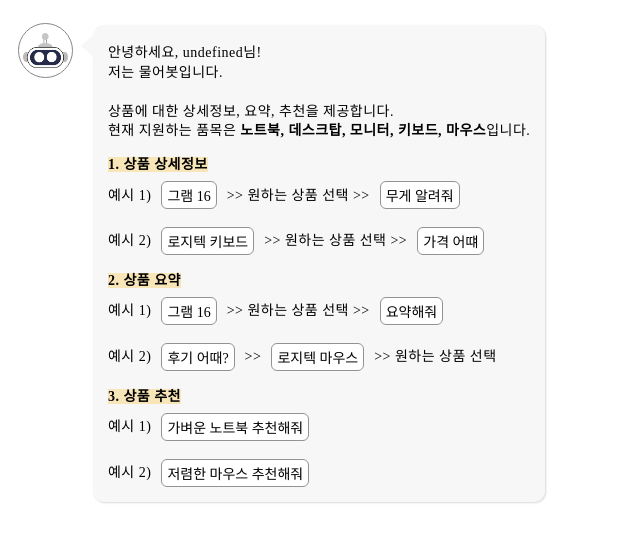
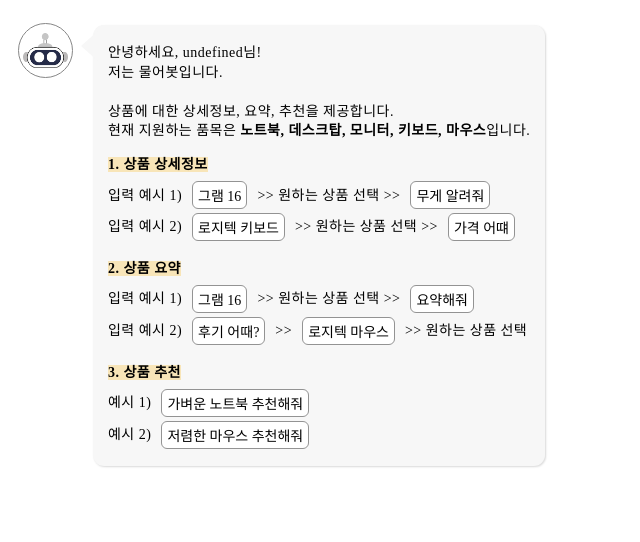
Before and after one commit to hanseongbugi/MURERbot, a React (Create React App) app in the folder murerbot/: page /chat/infoWindow in a window 1280 px wide. Shown: the top 542 px of the page, without its empty margins (0-640 px from the left). Built offline with nearby package versions, Linux system fonts and the light colour scheme; a web font is replaced by a local one.

Commit message:
말풍선 배치, 메시지 수정

```diff
--- a/murerbot/src/components/menu/InfoWindow.js
+++ b/murerbot/src/components/menu/InfoWindow.js
@@ -21,13 +21,13 @@ const InfoWindow=()=>{
                         <div className="info_window_ex_div">
                             <p><strong className="info_window_module">1. 상품 상세정보</strong></p>
                             <div className="info_window_btn_box">
-                                <p>{"예시 1)"}</p>
+                                <p>{"입력 예시 1)"}</p>
                                 <div>{"그램 16"}</div>
                                 <p>{">> 원하는 상품 선택 >>"}</p>
                                 <div>{"무게 알려줘"}</div>
                             </div>
                             <div className="info_window_btn_box">
-                                <p>{"예시 2)"}</p>
+                                <p>{"입력 예시 2)"}</p>
                                 <div>{"로지텍 키보드"}</div>
                                 <p>{">> 원하는 상품 선택 >>"}</p>
                                 <div>{"가격 어떄"}</div>
@@ -36,13 +36,13 @@ const InfoWindow=()=>{
                         <div className="info_window_ex_div">
                             <p><strong className="info_window_module">2. 상품 요약</strong></p>
                             <div className="info_window_btn_box">
-                                <p>{"예시 1)"}</p>
+                                <p>{"입력 예시 1)"}</p>
                                 <div>{"그램 16"}</div>
                                 <p>{">> 원하는 상품 선택 >>"}</p>
                                 <div>{"요약해줘"}</div>
                             </div>
                             <div className="info_window_btn_box">
-                                <p>{"예시 2)"}</p>
+                                <p>{"입력 예시 2)"}</p>
                                 <div>{"후기 어때?"}</div>
                                 <p>{">> "}</p>
                                 <div>{"로지텍 마우스"}</div>
--- a/murerbot/src/components/screen/chatBubble/WelcomeChatBubble.js
+++ b/murerbot/src/components/screen/chatBubble/WelcomeChatBubble.js
@@ -25,7 +25,7 @@ const WelcomeChatBubble = ({currentNickName, sendMessage}) => {
                         <div className="welcome_ex_div">
                             <p><strong className="module">1. 상품 상세정보</strong></p>
                             <div className="welcome_btn_box">
-                                <p>{"예시)"}</p>
+                                <p>{"입력 예시)"}</p>
                                 <button onClick={(e)=>clickMessageButton(e)} value={"그램 16"}>{"그램 16"}</button>
                                 <p>{">> 원하는 상품 선택 >>"}</p>
                                 <button onClick={(e)=>clickMessageButton(e)} value={"무게 알려줘"}>{"무게 알려줘"}</button>
@@ -34,7 +34,7 @@ const WelcomeChatBubble = ({currentNickName, sendMessage}) => {
                         <div className="welcome_ex_div">
                             <p><strong className="module">2. 상품 요약</strong></p>
                             <div className="welcome_btn_box">
-                                <p>{"예시)"}</p>
+                                <p>{"입력 예시)"}</p>
                                 <button onClick={(e)=>clickMessageButton(e)} value="그램 16">{"그램 16"}</button>
                                 <p>{">> 원하는 상품 선택 >>"}</p>
                                 <button onClick={(e)=>clickMessageButton(e)} value="요약해줘">{"요약해줘"}</button>
@@ -43,7 +43,7 @@ const WelcomeChatBubble = ({currentNickName, sendMessage}) => {
                         <div className="welcome_ex_div">
                             <p><strong className="module">3. 상품 추천</strong></p>
                             <div className="welcome_btn_box">
-                                <p>{"예시)"}</p>
+                                <p>{"입력 예시)"}</p>
                                 <button onClick={(e)=>clickMessageButton(e)} value="가벼운 노트북 추천해줘">{"가벼운 노트북 추천해줘"}</button>
                             </div>
                         </div>
--- a/murerbot/src/css/menu/chatMenu.css
+++ b/murerbot/src/css/menu/chatMenu.css
@@ -23,8 +23,8 @@
 }
 .menu_info_circle{
     display: block;
-    width: 40px;
-    height: 40px;
+    width: 26px;
+    height: 26px;
     margin-top: 13px;
     color: rgb(255,255,255,0.8);
 }
--- a/murerbot/src/css/menu/infoWindow.css
+++ b/murerbot/src/css/menu/infoWindow.css
@@ -67,8 +67,11 @@
     white-space: nowrap;
 }
 
-.info_window_btn_box {
-    margin-bottom: 14px;
+.info_window_btn_box:first-child {
+    margin-bottom: 3px;
+}
+.info_window_btn_box:last-child {
+    margin-bottom: 16px;
 }
 
 
```
